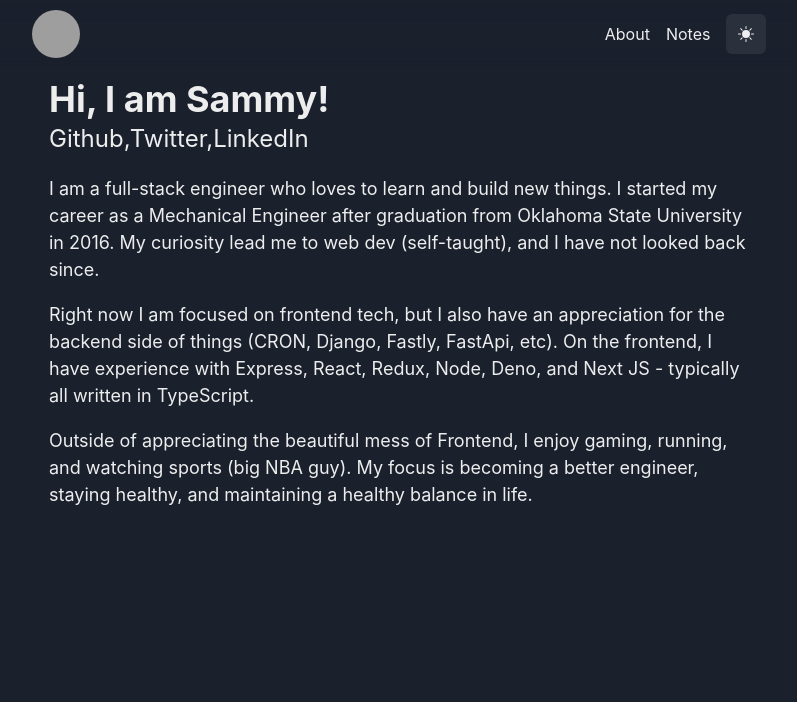
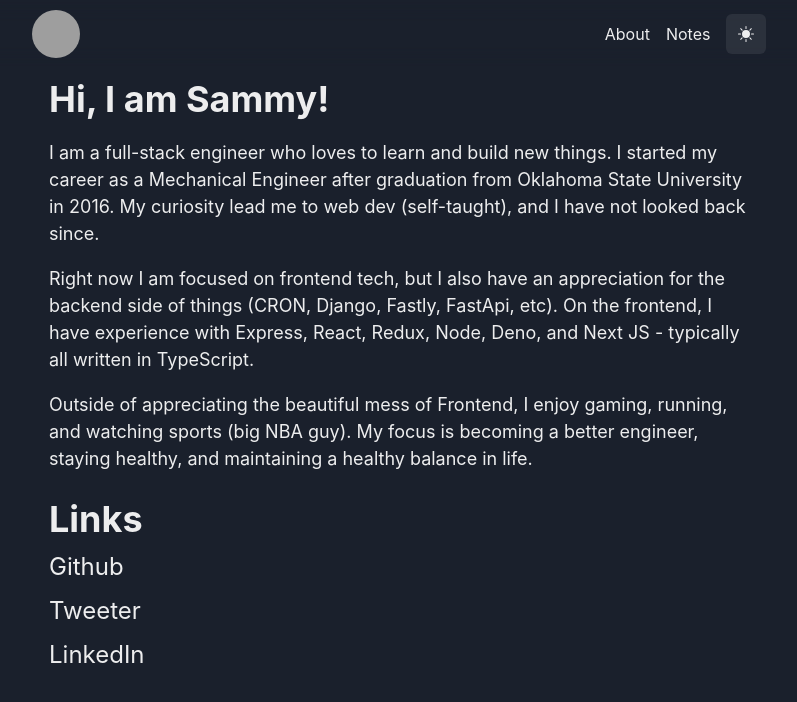
Before and after one commit to sammydowds/next-blog, a Next.js app: page / in a window 1280 px wide. Shown: the top 702 px of the page, without its empty margins (241-1038 px from the left). Built offline with nearby package versions, Linux system fonts and the light colour scheme; grey boxes are pictures that could not be loaded.

Commit message:
fix: more updates to about me page

```diff
--- a/pages/index.tsx
+++ b/pages/index.tsx
@@ -1,6 +1,7 @@
 import Head from 'next/head'
-import { Box, Heading, Link, Text } from '@chakra-ui/react'
+import { Box, Heading, Link, Text, VStack } from '@chakra-ui/react'
 import { SingleColumnLayout } from '@/components/SingleColumnLayout'
+import NextLink from 'next/link'
 
 export default function Home() {
 	return (
@@ -14,11 +15,6 @@ export default function Home() {
 				<SingleColumnLayout>
 					<Box>
 						<Heading>Hi, I am Sammy!</Heading>
-						<Text as="p" fontSize="24">
-							<Link href="https://github.com/sammydowds">Github</Link>,
-							<Link href="">Twitter</Link>,
-							<Link href="">LinkedIn</Link>
-						</Text>
 						<Text as="p" fontSize="18" marginTop="18">
 							I am a full-stack engineer who loves to learn and build new things. I started my career as a Mechanical Engineer after graduation from Oklahoma State University in 2016. My curiosity lead me to web dev (self-taught), and I have not looked back since.
 						</Text>
@@ -28,6 +24,18 @@ export default function Home() {
 						<Text as="p" fontSize="18" marginTop="18">
 							Outside of appreciating the beautiful mess of Frontend, I enjoy gaming, running, and watching sports (big NBA guy). My focus is becoming a better engineer, staying healthy, and maintaining a healthy balance in life.
 						</Text>
+						<VStack fontSize="24" alignItems="start" marginTop="26px">
+							<Heading as="h3">Links</Heading>
+							<Link as={NextLink} href="https://github.com/sammydowds" isExternal>
+								Github
+							</Link>,
+							<Link as={NextLink} href="https://twitter.com/d1993_sam" isExternal>
+								Tweeter
+							</Link>,
+							<Link as={NextLink} href="https://www.linkedin.com/in/sammy-dowds-521182b3/" isExternal>
+								LinkedIn
+							</Link>,
+						</VStack>
 					</Box>
 				</SingleColumnLayout>
 			</main>
```
